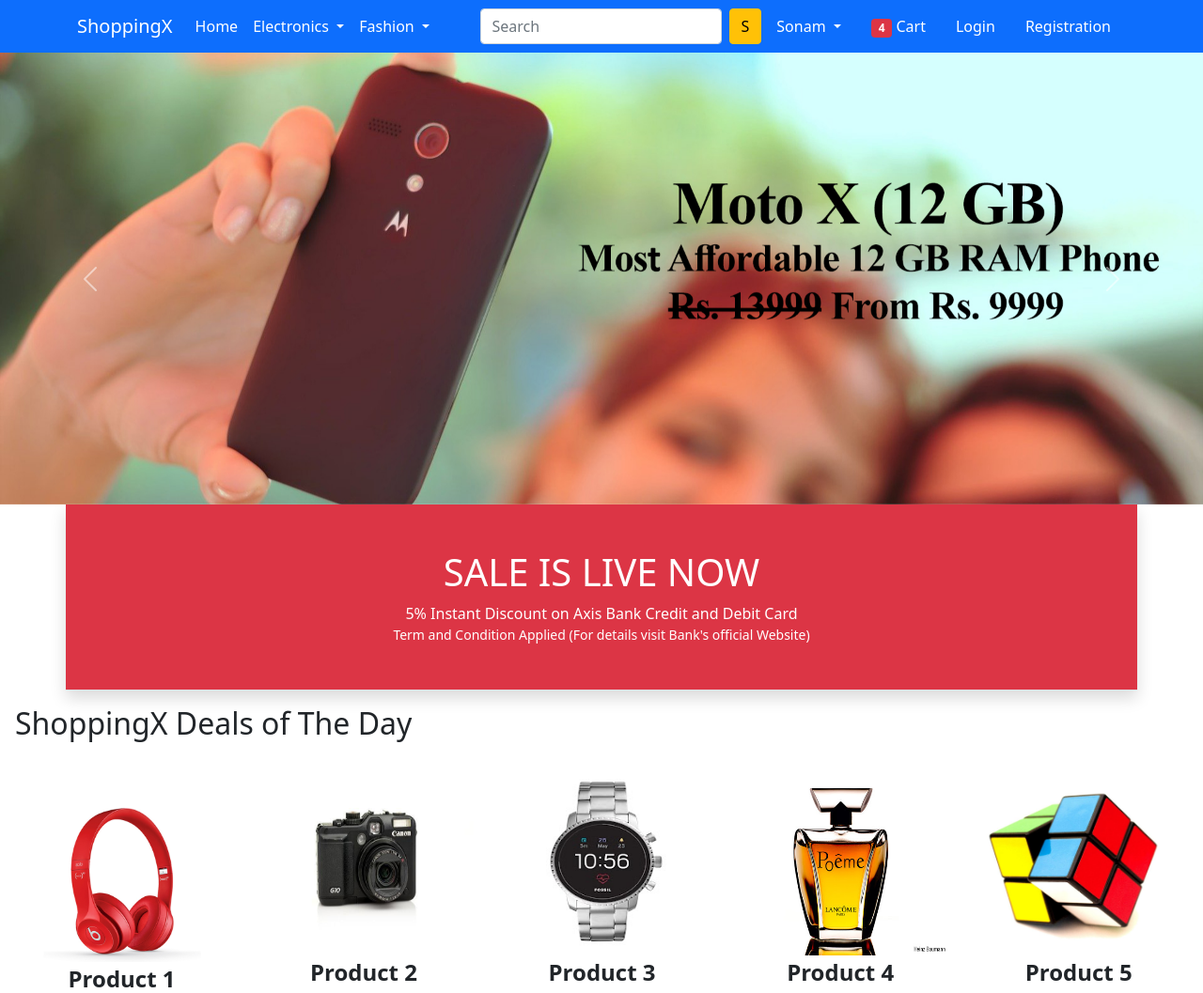
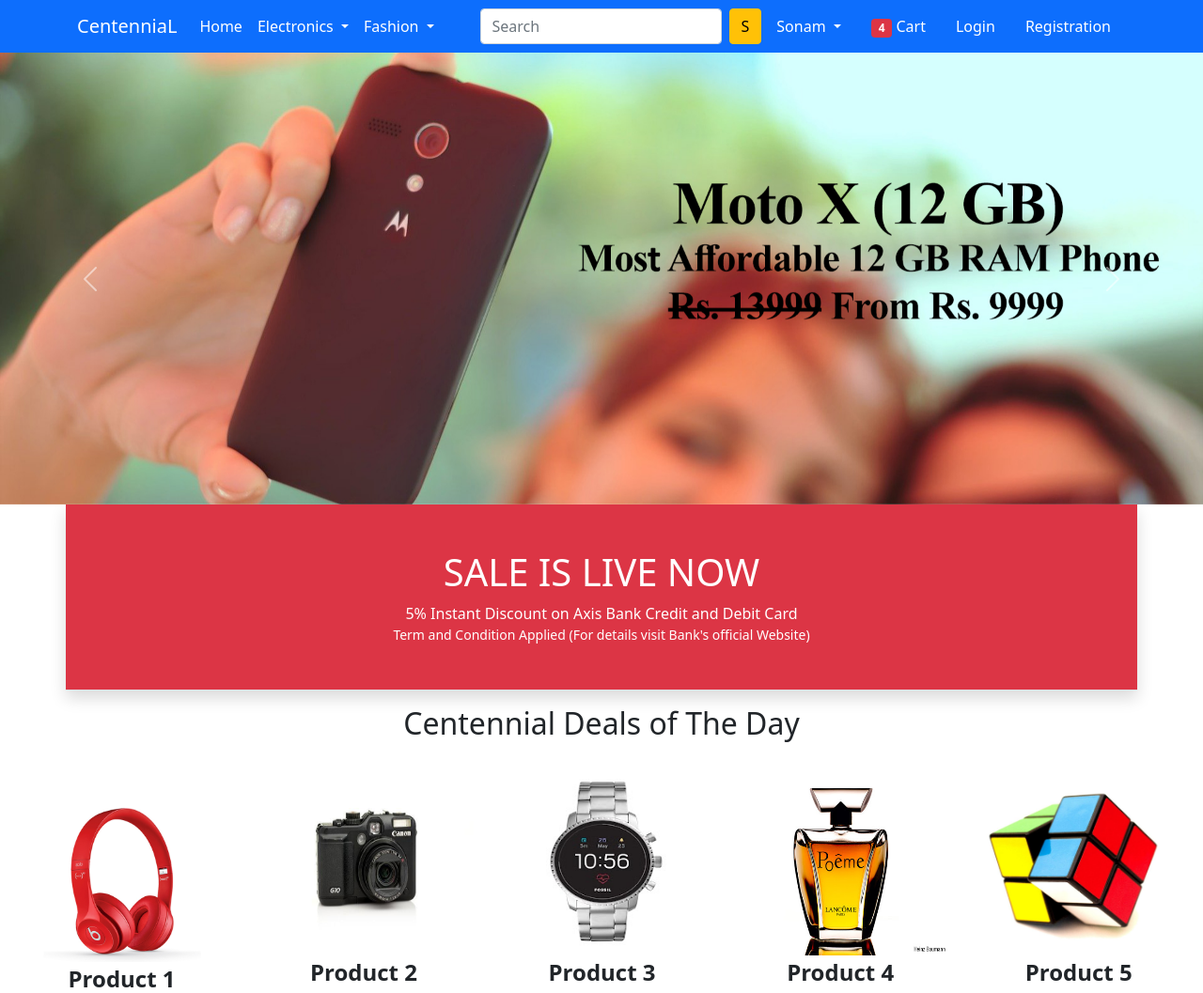
Before and after one commit to ashishmishra-bit/Django_Ecomm, a Django app: page / in a window 1280 px wide. Shown: the top 1057 px of the page at 94% size. Run offline with Django 3.2, Linux system fonts and the light colour scheme; some libraries are stand-ins or nearby versions.

Commit message:
frontend edit

```diff
--- a/app/templates/app/base.html
+++ b/app/templates/app/base.html
@@ -19,12 +19,12 @@
     <link rel="stylesheet" href="{% static 'app/css/style.css' %}">
 
 
-    <title>ShoppingX | {% block title %} {% endblock title %} </title>
+    <title>CentenniaL | {% block title %} {% endblock title %} </title>
   </head>
   <body>
     <nav class="navbar navbar-expand-lg navbar-dark bg-primary">
      <div class="container">
-       <a class="navbar-brand" href="/">ShoppingX</a>
+       <a class="navbar-brand" href="/">CentenniaL</a>
        <button class="navbar-toggler" type="button" data-bs-toggle="collapse" data-bs-target="#navbarSupportedContent" aria-controls="navbarSupportedContent" aria-expanded="false" aria-label="Toggle navigation">
          <span class="navbar-toggler-icon"></span>
        </button>
--- a/app/templates/app/home.html
+++ b/app/templates/app/home.html
@@ -46,7 +46,7 @@
 {% block main-content %}
 <!-- 1st Product Slider -->
 <div class="m-3">
- <h2>ShoppingX Deals of The Day</h2>
+ <h2 align="center">Centennial Deals of The Day</h2>
  <!-- Slider 1 -->
  <div class="owl-carousel" id="slider1">
   <a href="{% url 'product-detail' %}" class="btn"><div class="item"><img src="{% static 'app/images/product/1.jpg' %}" alt="" height="200px"><span class="fw-bold">Product 1</span><br><span class="fs-5">Rs. 500</span></div></a>
```
